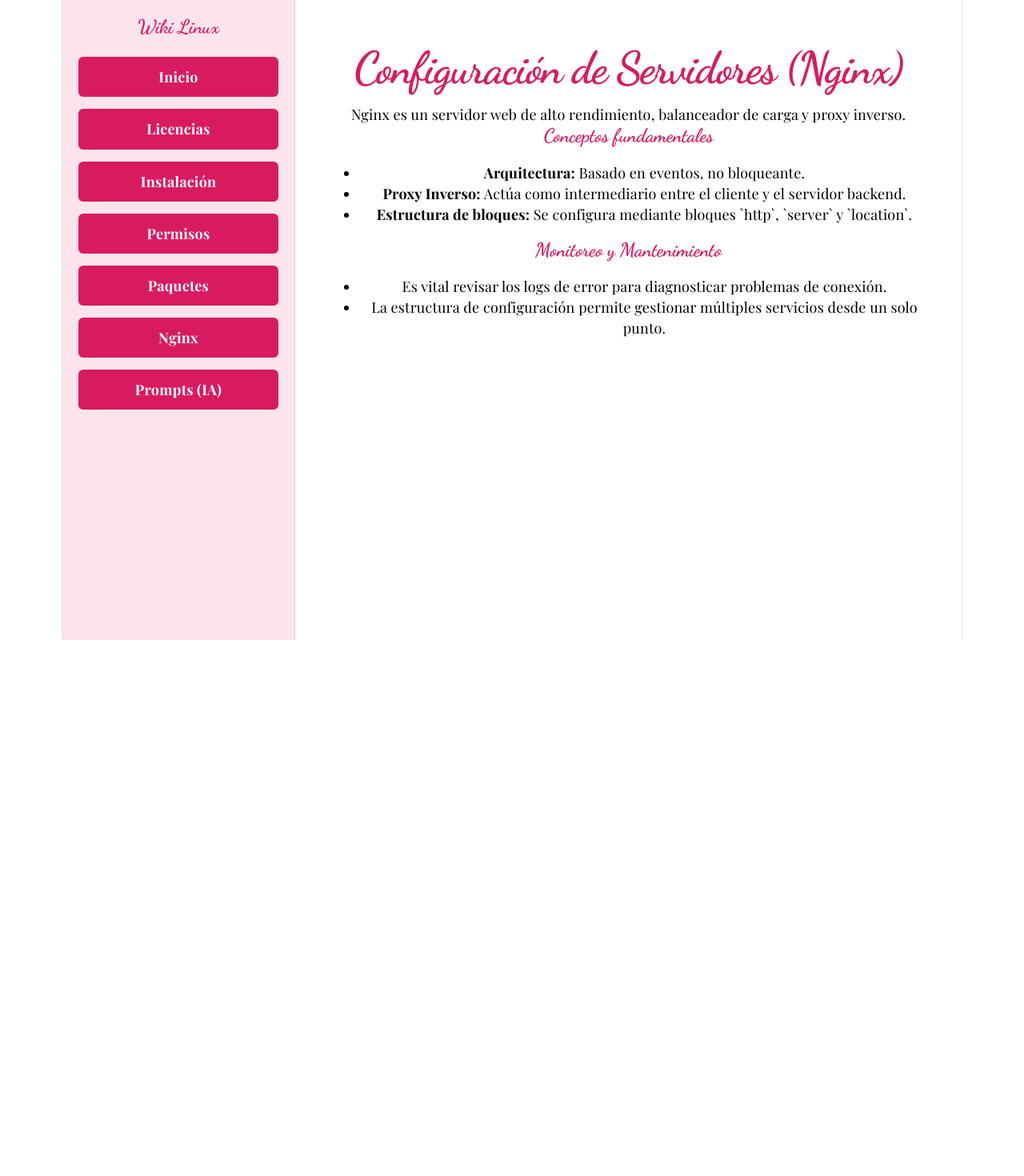
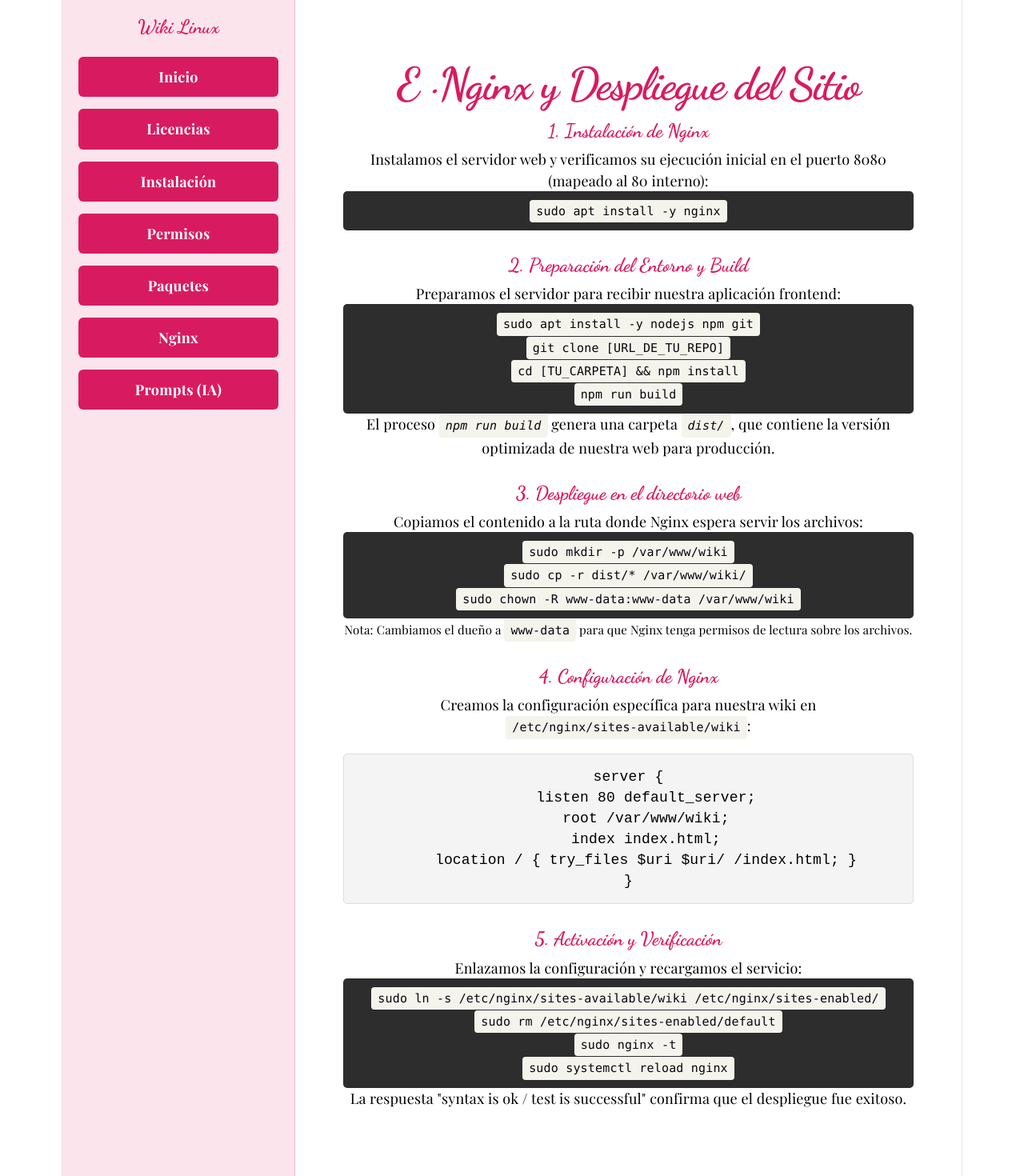
Before and after one commit to nicole-aranguiz/wikilnx_aranic, a React (Vite) app: page /nginx in a window 1280 px wide. Shown: the top 1470 px of the page at 80% size. Before the commit the page ends 800 px from the top, so only its background shows below. Built offline with nearby package versions, Linux system fonts and the light colour scheme.

Commit message:
docs: completar sección de despliegue con Nginx y Node.js

```diff
--- a/src/components/Nginx.jsx
+++ b/src/components/Nginx.jsx
@@ -1,25 +1,67 @@
 import React from 'react';
 
-const Nginx = () => {
+const DespliegueNginx = () => {
   return (
-    <div className="content">
-      <h1>Configuración de Servidores (Nginx)</h1>
-      <p>Nginx es un servidor web de alto rendimiento, balanceador de carga y proxy inverso.</p>
+    <div style={{ padding: '20px' }}>
+      <h1>E · Nginx y Despliegue del Sitio</h1>
 
-      <h2>Conceptos fundamentales</h2>
-      <ul>
-        <li><strong>Arquitectura:</strong> Basado en eventos, no bloqueante.</li>
-        <li><strong>Proxy Inverso:</strong> Actúa como intermediario entre el cliente y el servidor backend.</li>
-        <li><strong>Estructura de bloques:</strong> Se configura mediante bloques `http`, `server` y `location`.</li>
-      </ul>
+      <section style={{ marginBottom: '30px' }}>
+        <h2>1. Instalación de Nginx</h2>
+        <p>Instalamos el servidor web y verificamos su ejecución inicial en el puerto 8080 (mapeado al 80 interno):</p>
+        <div style={{ backgroundColor: '#2d2d2d', color: '#f8f8f2', padding: '10px', borderRadius: '5px' }}>
+          <code>sudo apt install -y nginx</code>
+        </div>
+      </section>
 
-      <h2>Monitoreo y Mantenimiento</h2>
-      <ul>
-        <li>Es vital revisar los logs de error para diagnosticar problemas de conexión.</li>
-        <li>La estructura de configuración permite gestionar múltiples servicios desde un solo punto.</li>
-      </ul>
+      <section style={{ marginBottom: '30px' }}>
+        <h2>2. Preparación del Entorno y Build</h2>
+        <p>Preparamos el servidor para recibir nuestra aplicación frontend:</p>
+        <div style={{ backgroundColor: '#2d2d2d', color: '#f8f8f2', padding: '10px', borderRadius: '5px' }}>
+          <code>sudo apt install -y nodejs npm git</code><br/>
+          <code>git clone [URL_DE_TU_REPO]</code><br/>
+          <code>cd [TU_CARPETA] && npm install</code><br/>
+          <code>npm run build</code>
+        </div>
+        <p><em>El proceso <code>npm run build</code> genera una carpeta <code>dist/</code>, que contiene la versión optimizada de nuestra web para producción.</em></p>
+      </section>
+
+      <section style={{ marginBottom: '30px' }}>
+        <h2>3. Despliegue en el directorio web</h2>
+        <p>Copiamos el contenido a la ruta donde Nginx espera servir los archivos:</p>
+        <div style={{ backgroundColor: '#2d2d2d', color: '#f8f8f2', padding: '10px', borderRadius: '5px' }}>
+          <code>sudo mkdir -p /var/www/wiki</code><br/>
+          <code>sudo cp -r dist/* /var/www/wiki/</code><br/>
+          <code>sudo chown -R www-data:www-data /var/www/wiki</code>
+        </div>
+        <p><small>Nota: Cambiamos el dueño a <code>www-data</code> para que Nginx tenga permisos de lectura sobre los archivos.</small></p>
+      </section>
+
+      <section style={{ marginBottom: '30px' }}>
+        <h2>4. Configuración de Nginx</h2>
+        <p>Creamos la configuración específica para nuestra wiki en <code>/etc/nginx/sites-available/wiki</code>:</p>
+        <pre style={{ backgroundColor: '#f4f4f4', padding: '15px', borderRadius: '5px', border: '1px solid #ddd' }}>
+{`server {
+    listen 80 default_server;
+    root /var/www/wiki;
+    index index.html;
+    location / { try_files $uri $uri/ /index.html; }
+}`}
+        </pre>
+      </section>
+
+      <section style={{ marginBottom: '30px' }}>
+        <h2>5. Activación y Verificación</h2>
+        <p>Enlazamos la configuración y recargamos el servicio:</p>
+        <div style={{ backgroundColor: '#2d2d2d', color: '#f8f8f2', padding: '10px', borderRadius: '5px' }}>
+          <code>sudo ln -s /etc/nginx/sites-available/wiki /etc/nginx/sites-enabled/</code><br/>
+          <code>sudo rm /etc/nginx/sites-enabled/default</code><br/>
+          <code>sudo nginx -t</code><br/>
+          <code>sudo systemctl reload nginx</code>
+        </div>
+        <p>La respuesta <em>"syntax is ok / test is successful"</em> confirma que el despliegue fue exitoso.</p>
+      </section>
     </div>
   );
 };
 
-export default Nginx;
+export default DespliegueNginx;
```
